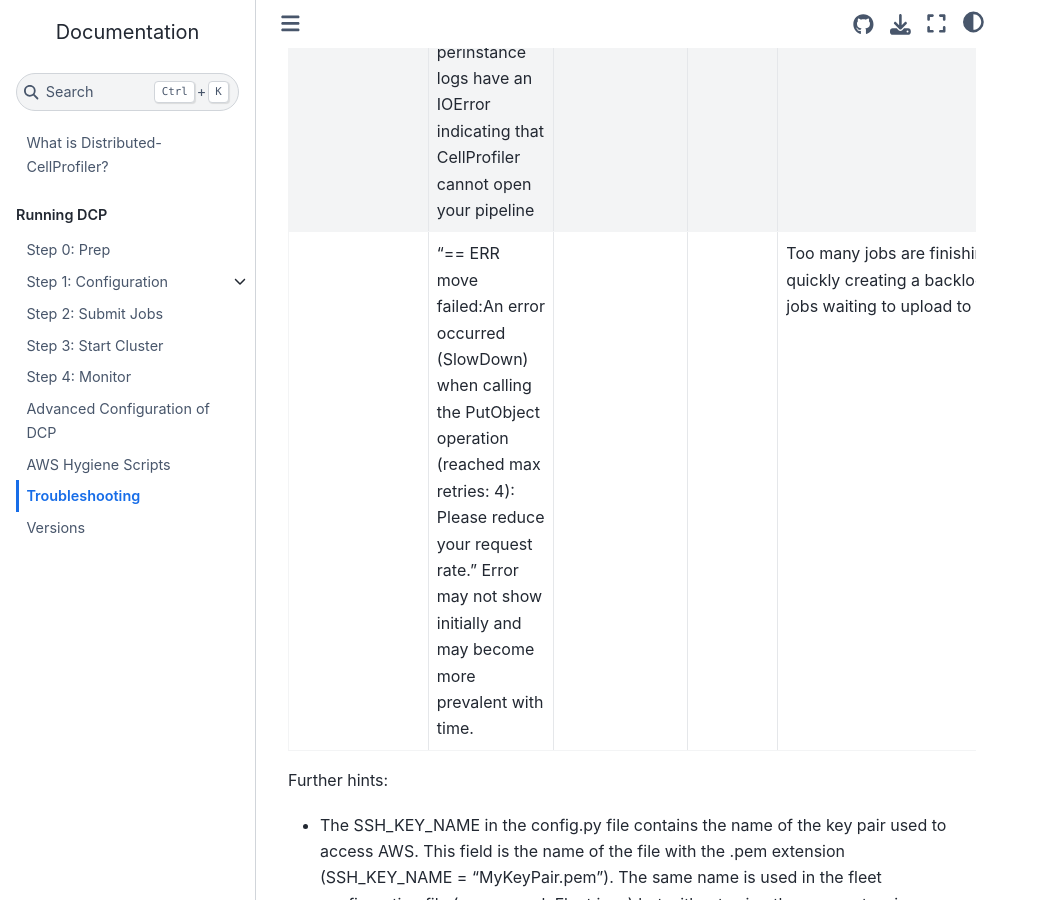
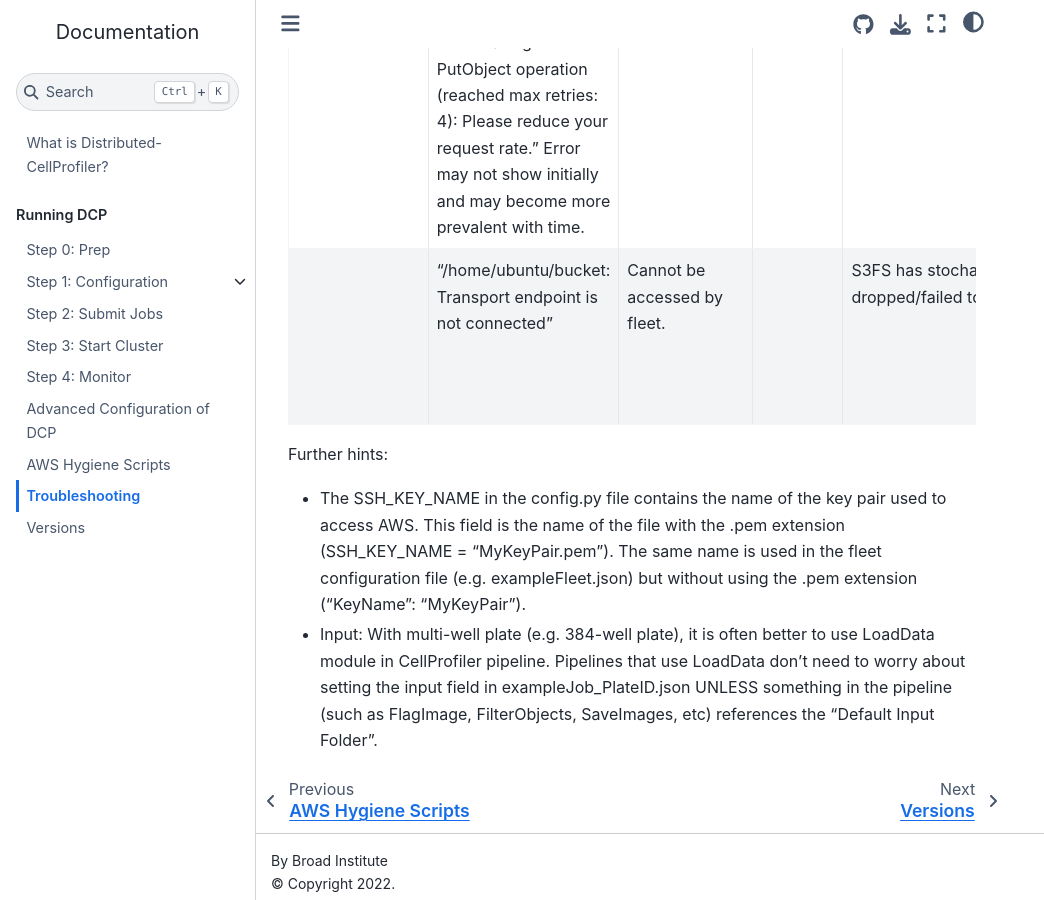
Before and after one commit to DistributedScience/Distributed-CellProfiler, a Jupyter Book: the page built from documentation/DCP-documentation/troubleshooting_runs.md, in a window 1280 px wide and 900 px high, scrolled down 3660 px. Shown: the whole window, without its empty margins (0-1044 px from the left). Built offline with Jupyter Book 1.0.4 settings and Sphinx 7.4.7 and the Sphinx Book theme 1.1.4, drawn with Linux system fonts in a browser that asks for light colours.

Commit message:
S3FS failure to troubleshooting

```diff
--- a/documentation/DCP-documentation/troubleshooting_runs.md
+++ b/documentation/DCP-documentation/troubleshooting_runs.md
@@ -1,6 +1,6 @@
 # Troubleshooting
 
-| SQS  | Cloudwatch   |  S3 | EC2/ECS  | Problem  | Solution |
+| SQS  | Cloudwatch | S3 | EC2/ECS | Problem | Solution |
 |---|---|---|---|---|---|
 |  Messages in flight consistently < number of dockers running |   CP never progresses beyond a certain module|   |   | CP is stalling indefinitely on a step without throwing an error. This means there is a bug in CP.  | The module that is stalling is the one after the last module that got logged. Check the Issues in the CP Github repo for reports of problems with a certain module. If you don’t see a report, make one. Use different settings within the module to avoid the bug or use a different version of DCP with the bug fixed.  |
 | Jobs completing (total messages decreasing) much more quickly than expected.  |  "File not run due to > expected number of files"|   |   |  CHECK_IF_DONE_BOOL is being triggered because the output folder for your job already has >= EXPECTED_NUMBER_OF_FILES. |  If you want to overwrite previous runs, in your config, change CHECK_IF_DONE_BOOL to TRUE. If using the CHECK_IF_DONE_BOOL option to avoid reprocessing old jobs, make sure to account for any files that may already exist in the output folder. i.e. if your pipeline creates 5 files, but there are already 6 files in your output folder, make sure to set the EXPECTED_NUMBER_FILES to 11 (6+5), not 5.|
@@ -18,6 +18,7 @@
 |   |   |   | Machines made in EC2 and dockers are made in ECS but the dockers are not placed on the machines  |  There is a mismatch in your DCP config file. |  Confirm that the MEMORY matches the MACHINE_TYPE  set in your config. |
 |   | Your perinstance logs have an IOError indicating that CellProfiler cannot open your pipeline  |   |   | You have a corrupted pipeline.  | Check if you can open your pipeline locally. It may have been corrupted on upload or it may have an error within the pipeline itself.  |
 |   |"== ERR move failed:An error occurred (SlowDown) when calling the PutObject operation (reached max retries: 4): Please reduce your request rate." Error may not show initially and may become more prevalent with time. |   |   | Too many jobs are finishing too quickly creating a backlog of jobs waiting to upload to S3. | You can 1) check out fewer machines at a time, 2) check out smaller machines and run fewer copies of DCP at the same time, or 3) group jobs in larger groupings (e.g. by Plate instead of Well or Site). If this happens because you have many jobs finishing at the same time (but not finishing very rapidly such that it's not creating an increasing backlog) you can increase SECONDS_TO_START in config.py so there is more separation between jobs finishing.|
+|   | "/home/ubuntu/bucket: Transport endpoint is not connected" | Cannot be accessed by fleet. |   | S3FS has stochastically dropped/failed to connect. | Perform your run without using S3FS by setting DOWNLOAD_FILES = TRUE in your config.py. Note that, depending upon your job and machine setup,  you may need to increase the size of your EBS volume to account for the files being downloaded. |
 
 Further hints:
 - The SSH_KEY_NAME in the config.py file contains the name of the key pair used to access AWS.
```
